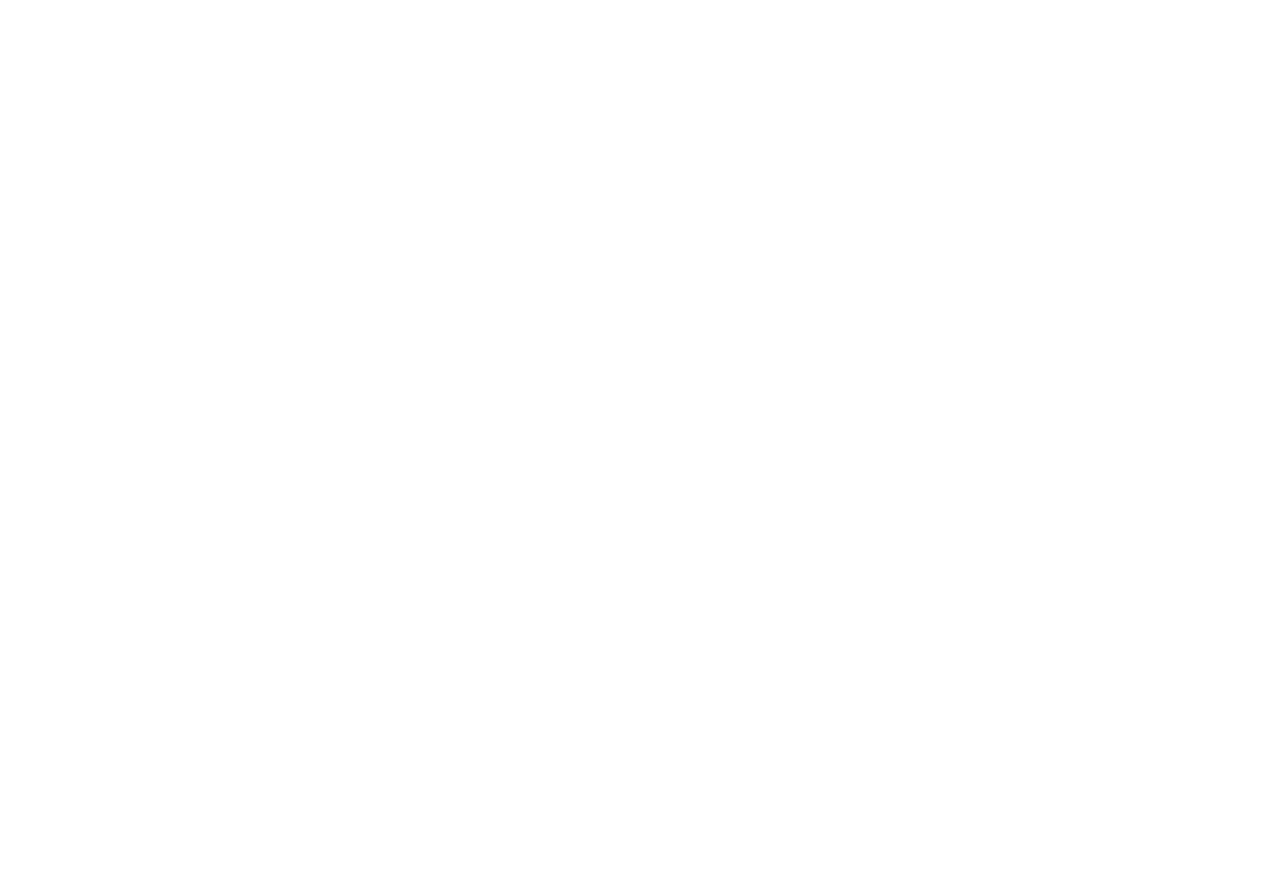
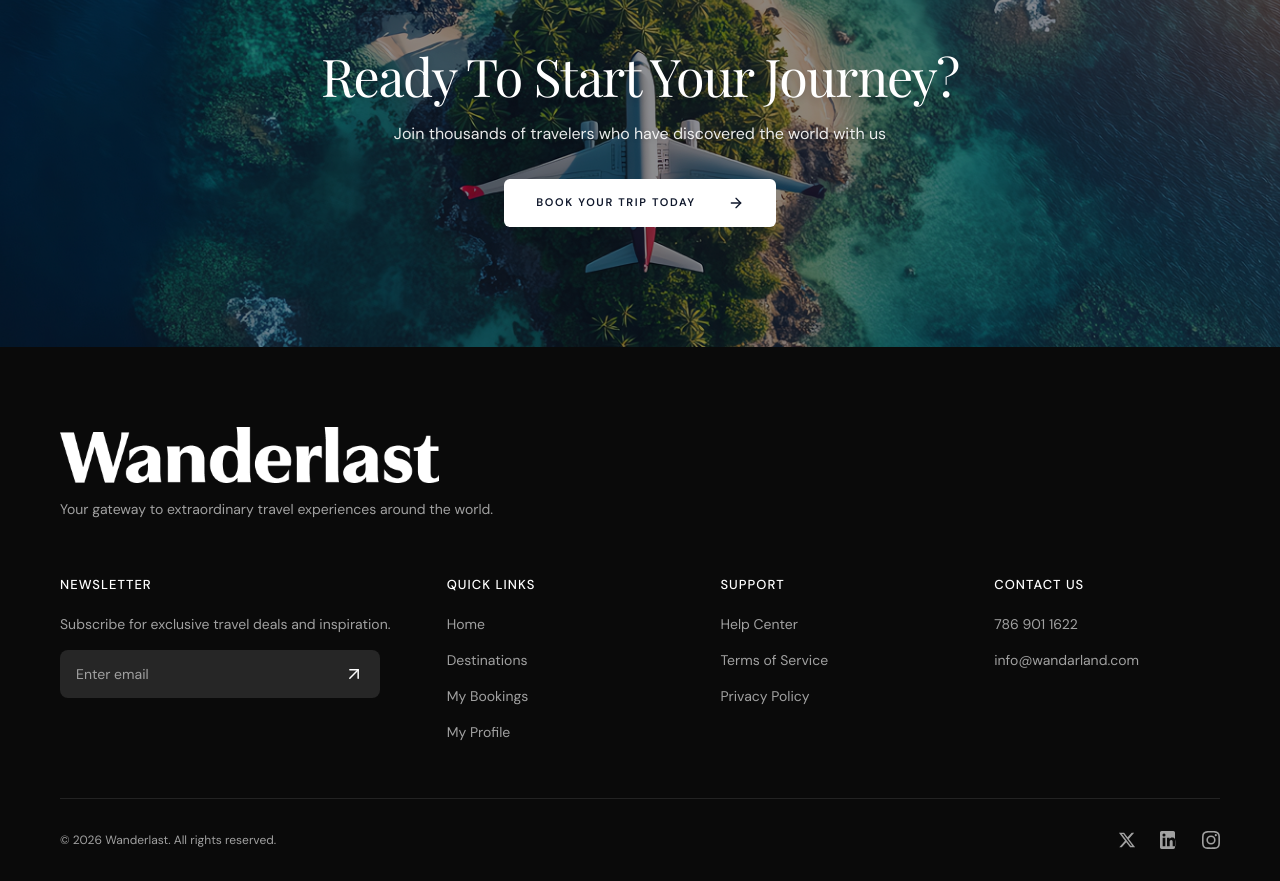
Before and after one commit to talukder123/next-adventure-app, a Next.js app: page / in a window 1280 px wide. Shown: the part 1920-2801 px from the top of the page. Before the commit the page ends 1847 px from the top, so only its background shows below. Built offline with nearby package versions, Linux system fonts and the light colour scheme; a web font is replaced by a local one.

Commit message:
HomePage finished

```diff
--- a/src/app/page.tsx
+++ b/src/app/page.tsx
@@ -1,4 +1,6 @@
 import Banner from "@/components/banner";
+import Cta from "@/components/cta";
+import Footer from "@/components/footer";
 import Navbar from "@/components/navbar";
 import Testimonials from "@/components/testimonials";
 import WhyChoose from "@/components/why-choose";
@@ -10,6 +12,8 @@
       <Banner />
       <WhyChoose />
       <Testimonials />
+      <Cta />
+      <Footer />
     </main>
   );
 }
--- /dev/null
+++ b/src/components/cta.tsx
@@ -0,0 +1,34 @@
+import Image from "next/image";
+import { ArrowRight } from "lucide-react";
+
+export default function Cta() {
+  return (
+    <section id="book" className="relative isolate overflow-hidden">
+      <Image
+        src="/images/CTA.png"
+        alt=""
+        fill
+        sizes="100vw"
+        className="-z-20 object-cover"
+      />
+      <div className="absolute inset-0 -z-10 bg-slate-950/45" />
+
+      <div className="flex min-h-[420px] flex-col items-center justify-center px-6 py-16 text-center text-white">
+        <h2 className="font-serif text-4xl leading-[1.1] tracking-tight drop-shadow-md sm:text-5xl lg:text-[52px]">
+          Ready To Start Your Journey?
+        </h2>
+        <p className="mt-4 max-w-[560px] text-sm leading-relaxed text-white/90 drop-shadow-sm sm:text-base">
+          Join thousands of travelers who have discovered the world with us
+        </p>
+
+        <a
+          href="#book-trip"
+          className="mt-8 inline-flex h-12 items-center justify-center gap-8 rounded-sm bg-white px-8 text-[11px] font-semibold uppercase tracking-[0.15em] text-slate-900 transition-colors hover:bg-white/90 focus-visible:outline-2 focus-visible:outline-offset-2 focus-visible:outline-white"
+        >
+          Book Your Trip Today
+          <ArrowRight className="size-4" strokeWidth={2} />
+        </a>
+      </div>
+    </section>
+  );
+}
--- /dev/null
+++ b/src/components/footer.tsx
@@ -0,0 +1,136 @@
+import Image from "next/image";
+import NewsletterForm from "@/components/newsletter-form";
+
+const quickLinks = ["Home", "Destinations", "My Bookings", "My Profile"];
+const supportLinks = ["Help Center", "Terms of Service", "Privacy Policy"];
+
+const socials = [
+  {
+    label: "X",
+    href: "https://x.com",
+    path: "M18.244 2.25h3.308l-7.227 8.26 8.502 11.24H16.17l-5.214-6.817L4.99 21.75H1.68l7.73-8.835L1.254 2.25H8.08l4.713 6.231zm-1.161 17.52h1.833L7.084 4.126H5.117z",
+  },
+  {
+    label: "LinkedIn",
+    href: "https://linkedin.com",
+    path: "M20.447 20.452h-3.554v-5.569c0-1.328-.027-3.037-1.852-3.037-1.853 0-2.136 1.445-2.136 2.939v5.667H9.351V9h3.414v1.561h.046c.477-.9 1.637-1.85 3.37-1.85 3.601 0 4.267 2.37 4.267 5.455v6.286zM5.337 7.433a2.062 2.062 0 1 1 0-4.124 2.062 2.062 0 0 1 0 4.124zM7.119 20.452H3.555V9h3.564v11.452zM17.79 0H2.21C.988 0 0 .974 0 2.175v19.65C0 23.026.988 24 2.21 24h15.58c1.222 0 2.21-.974 2.21-2.175V2.175C20 .974 19.012 0 17.79 0z",
+  },
+  {
+    label: "Instagram",
+    href: "https://instagram.com",
+    path: "M12 2.163c3.204 0 3.584.012 4.85.07 3.252.148 4.771 1.691 4.919 4.919.058 1.265.069 1.645.069 4.849 0 3.205-.012 3.584-.069 4.849-.149 3.225-1.664 4.771-4.919 4.919-1.266.058-1.644.07-4.85.07-3.204 0-3.584-.012-4.849-.07-3.26-.149-4.771-1.699-4.919-4.92-.058-1.265-.07-1.644-.07-4.849 0-3.204.013-3.583.07-4.849.149-3.227 1.664-4.771 4.919-4.919 1.266-.057 1.645-.069 4.849-.069zm0-2.163C8.741 0 8.333.014 7.053.072 2.695.272.273 2.69.073 7.052.014 8.333 0 8.741 0 12c0 3.259.014 3.668.072 4.948.2 4.358 2.618 6.78 6.98 6.98C8.333 23.986 8.741 24 12 24c3.259 0 3.668-.014 4.948-.072 4.354-.2 6.782-2.618 6.979-6.98.059-1.28.073-1.689.073-4.948 0-3.259-.014-3.667-.072-4.947-.196-4.354-2.617-6.78-6.979-6.98C15.668.014 15.259 0 12 0zm0 5.838a6.162 6.162 0 1 0 0 12.324 6.162 6.162 0 0 0 0-12.324zM12 16a4 4 0 1 1 0-8 4 4 0 0 1 0 8zm6.406-11.845a1.44 1.44 0 1 0 0 2.881 1.44 1.44 0 0 0 0-2.881z",
+  },
+];
+
+function Column({
+  title,
+  children,
+}: {
+  title: string;
+  children: React.ReactNode;
+}) {
+  return (
+    <div>
+      <h3 className="text-[13px] font-medium uppercase tracking-[0.08em] text-white">
+        {title}
+      </h3>
+      <div className="mt-5 space-y-4">{children}</div>
+    </div>
+  );
+}
+
+export default function Footer() {
+  return (
+    <footer className="bg-[#0a0a0a] px-5 pb-8 pt-16 sm:pt-20">
+      <div className="mx-auto max-w-[1160px]">
+        <Image
+          src="/images/Wanderlast-1.png"
+          alt="Wanderlast"
+          width={542}
+          height={80}
+          className="h-12 w-auto sm:h-14"
+        />
+        <p className="mt-4 text-sm text-neutral-400">
+          Your gateway to extraordinary travel experiences around the world.
+        </p>
+
+        <div className="mt-14 grid gap-12 sm:grid-cols-2 lg:grid-cols-[1.5fr_1fr_1fr_1fr]">
+          <div>
+            <h3 className="text-[13px] font-medium uppercase tracking-[0.08em] text-white">
+              Newsletter
+            </h3>
+            <p className="mt-5 text-sm text-neutral-400">
+              Subscribe for exclusive travel deals and inspiration.
+            </p>
+            <NewsletterForm />
+          </div>
+
+          <Column title="Quick Links">
+            {quickLinks.map((link) => (
+              <a
+                key={link}
+                href="#"
+                className="block text-sm text-neutral-400 transition-colors hover:text-white"
+              >
+                {link}
+              </a>
+            ))}
+          </Column>
+
+          <Column title="Support">
+            {supportLinks.map((link) => (
+              <a
+                key={link}
+                href="#"
+                className="block text-sm text-neutral-400 transition-colors hover:text-white"
+              >
+                {link}
+              </a>
+            ))}
+          </Column>
+
+          <Column title="Contact Us">
+            <a
+              href="tel:+17869011622"
+              className="block text-sm text-neutral-400 transition-colors hover:text-white"
+            >
+              786 901 1622
+            </a>
+            <a
+              href="mailto:info@wandarland.com"
+              className="block text-sm text-neutral-400 transition-colors hover:text-white"
+            >
+              info@wandarland.com
+            </a>
+          </Column>
+        </div>
+
+        <div className="mt-14 flex flex-col items-center justify-between gap-6 border-t border-white/10 pt-8 sm:flex-row">
+          <p className="text-xs text-neutral-400">
+            © 2026 Wanderlast. All rights reserved.
+          </p>
+
+          <div className="flex items-center gap-6">
+            {socials.map((social) => (
+              <a
+                key={social.label}
+                href={social.href}
+                aria-label={social.label}
+                className="text-neutral-400 transition-colors hover:text-white"
+              >
+                <svg
+                  viewBox="0 0 24 24"
+                  aria-hidden="true"
+                  className="size-[18px]"
+                  fill="currentColor"
+                >
+                  <path d={social.path} />
+                </svg>
+              </a>
+            ))}
+          </div>
+        </div>
+      </div>
+    </footer>
+  );
+}
--- /dev/null
+++ b/src/components/newsletter-form.tsx
@@ -0,0 +1,50 @@
+"use client";
+
+import { useState } from "react";
+import { ArrowUpRightIcon } from "lucide-react";
+
+export default function NewsletterForm() {
+  const [email, setEmail] = useState("");
+  const [subscribed, setSubscribed] = useState(false);
+
+  return (
+    <form
+      onSubmit={(event) => {
+        event.preventDefault();
+        if (!email) return;
+        setEmail("");
+        setSubscribed(true);
+      }}
+      className="mt-4 max-w-[320px]"
+    >
+      <div className="flex items-center gap-2 rounded-md bg-neutral-800 pr-2 focus-within:ring-2 focus-within:ring-white/20">
+        <input
+          type="email"
+          required
+          value={email}
+          onChange={(event) => {
+            setEmail(event.target.value);
+            setSubscribed(false);
+          }}
+          placeholder="Enter email"
+          aria-label="Email address"
+          className="h-12 w-full min-w-0 bg-transparent px-4 text-sm text-white outline-none placeholder:text-neutral-400"
+        />
+        <button
+          type="submit"
+          aria-label="Subscribe"
+          className="inline-flex size-9 shrink-0 items-center justify-center rounded-md text-white transition-colors hover:bg-neutral-700"
+        >
+          <ArrowUpRightIcon className="size-5" strokeWidth={1.8} />
+        </button>
+      </div>
+
+      <p
+        aria-live="polite"
+        className="mt-2 text-xs text-neutral-400"
+      >
+        {subscribed ? "Thanks for subscribing!" : ""}
+      </p>
+    </form>
+  );
+}
```
